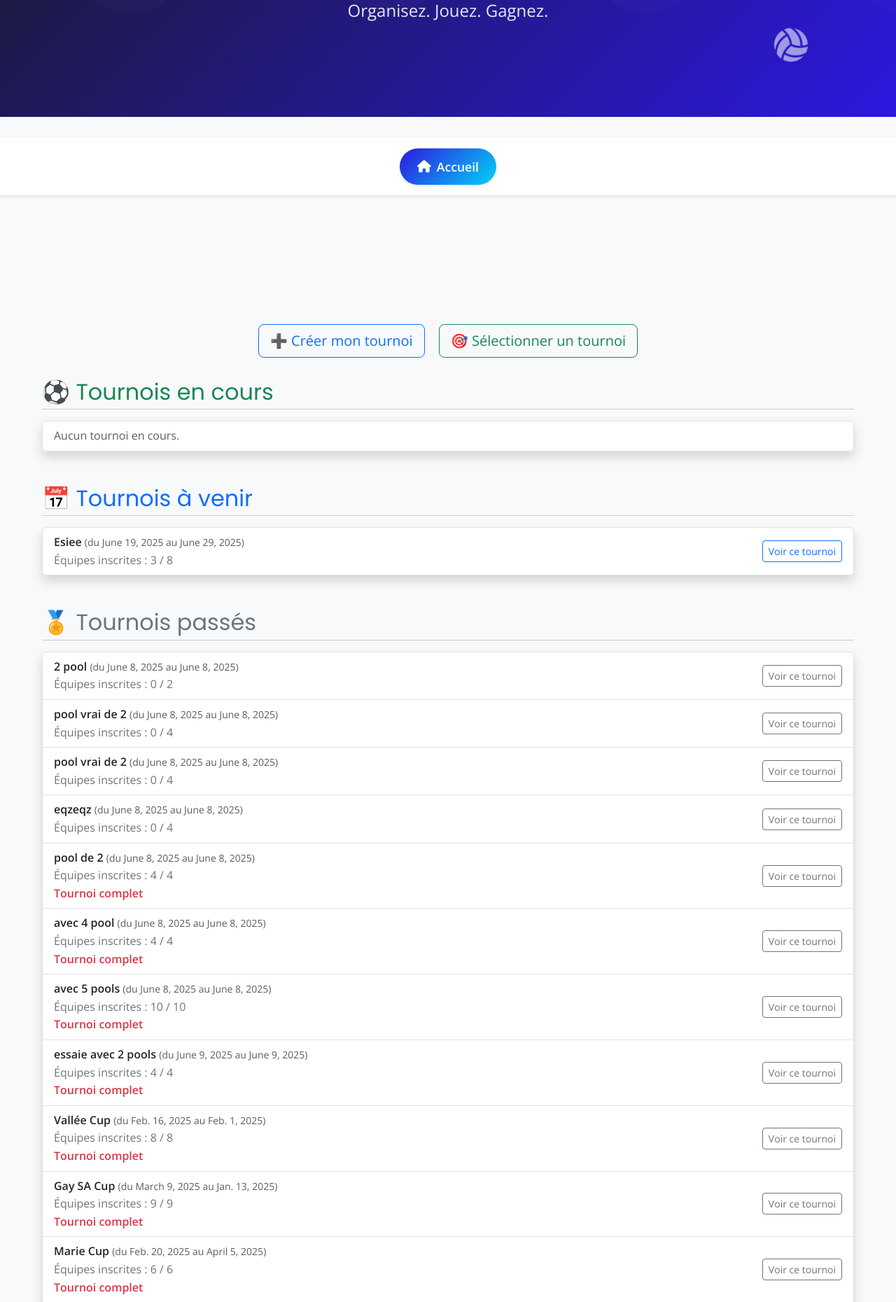
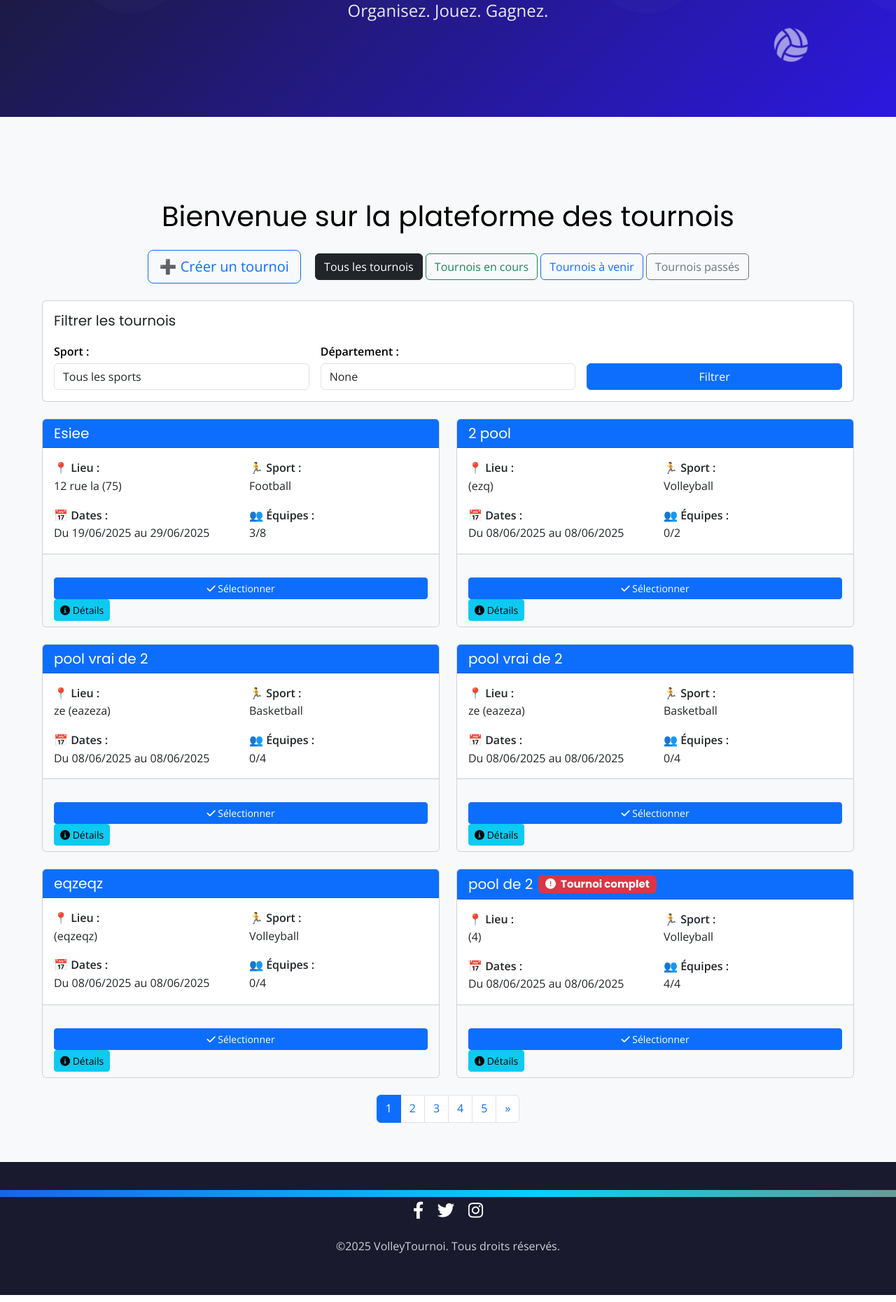
Before and after one commit to LouisAyzac/TournamentMaker, a Django app: page /TournamentMaker/ in a window 1280 px wide. Shown: the part 203-2063 px from the top of the page at 70% size. Run offline with Django 5.2, Linux system fonts and the light colour scheme; data comes from the database, SQL or seed files in the repository; both versions use the stored data as it was after the commit.

Commit message:
page home fusioner avec page select_tournament

```diff
--- a/TournoiApp/TournamentMaker/templates/base_generic.html
+++ b/TournoiApp/TournamentMaker/templates/base_generic.html
@@ -42,7 +42,8 @@
     </header>
 
     <!-- Navigation -->
-    <nav class="nav-buttons-container">
+{% if not hide_navbar %}
+<nav class="nav-buttons-container">
     <div class="nav-buttons">
         <a href="{% url 'home' %}" class="nav-button">
             <i class="fas fa-home"></i> Accueil
@@ -63,15 +64,15 @@
             </a>
             <a href="{% url 'signup' %}" class="nav-button">
                 <i class="fas fa-file-alt"></i> Inscription
+            </a>
+            <a href="{% url 'matchs' %}" class="nav-button">
+                <i class="fas fa-clock"></i> Matchs
+            </a>
+        {% endif %}
+    </div>
+</nav>
+{% endif %}
 
-            </a>
-
-            <a href="{% url 'matchs' %}" class="nav-button">
-            <i class="fas fa-clock"></i> Matchs
-</a>
-
-
-        {% endif %}
     </div>
 </nav>
 
--- a/TournoiApp/TournamentMaker/templates/home.html
+++ b/TournoiApp/TournamentMaker/templates/home.html
@@ -1,4 +1,4 @@
-{% extends "base_generic.html" %}
+{% extends 'base_generic.html' %}
 
 {% block title %}
   <title>Accueil - Tournois</title>
@@ -7,87 +7,124 @@
 {% block content %}
 <div class="container mt-5">
 
-    <h1 class="text-center mb-5">Bienvenue sur la plateforme des tournois</h1>
+  <h1 class="text-center mb-4" style="color: black;">Bienvenue sur la plateforme des tournois</h1>
 
-    <!-- BOUTONS Créer un tournoi + Sélectionner un tournoi -->
+  <!-- BOUTONS de filtre par catégorie -->
   <div class="text-center mb-4">
     <a href="{% url 'create_tournament' %}" class="btn btn-lg btn-outline-primary me-3">
-            ➕ Créer mon tournoi
+        ➕ Créer un tournoi
     </a>
-        <a href="{% url 'select_tournament' %}" class="btn btn-lg btn-outline-success">
-            🎯 Sélectionner un tournoi
+
+    <a href="?category=all" class="btn btn-outline-dark {% if category == 'all' %}active{% endif %}">Tous les tournois</a>
+    <a href="?category=ongoing" class="btn btn-outline-success {% if category == 'ongoing' %}active{% endif %}">Tournois en cours</a>
+    <a href="?category=upcoming" class="btn btn-outline-primary {% if category == 'upcoming' %}active{% endif %}">Tournois à venir</a>
+    <a href="?category=past" class="btn btn-outline-secondary {% if category == 'past' %}active{% endif %}">Tournois passés</a>
+</div>
+
+  <!-- FORMULAIRE de filtre sport + département -->
+  <div class="card mb-4">
+    <div class="card-body">
+      <h5 class="card-title">Filtrer les tournois</h5>
+      <form method="get" class="form-inline row g-3">
+        <input type="hidden" name="category" value="{{ category }}">
+        <div class="col-md-4">
+          <label for="sport">Sport :</label>
+          <select name="sport" id="sport" class="form-control">
+            <option value="">Tous les sports</option>
+            {% for sport in sports %}
+              <option value="{{ sport.0 }}" {% if selected_sport == sport.0 %}selected{% endif %}>{{ sport.1 }}</option>
+            {% endfor %}
+          </select>
+        </div>
+        <div class="col-md-4">
+          <label for="department">Département :</label>
+          <input type="text" name="department" id="department" class="form-control" placeholder="Numéro de département" value="{{ selected_department }}">
+        </div>
+        <div class="col-md-4 align-self-end">
+          <button type="submit" class="btn btn-primary">Filtrer</button>
+        </div>
+      </form>
+    </div>
+  </div>
+
+  <!-- TOURNOIS affichés en cartes -->
+  <div class="row">
+    {% for tournoi in tournois %}
+    <div class="col-md-6 mb-4">
+      <div class="card h-100">
+        <div class="card-header bg-primary text-white">
+          <h5 class="card-title mb-0 d-flex align-items-center">
+            {{ tournoi.name }}
+            {% if tournoi.teams.count >= tournoi.max_teams %}
+            <div class="badge bg-danger ms-2">
+              <i class="fas fa-exclamation-circle me-1"></i> Tournoi complet
+            </div>
+            {% endif %}
+          </h5>
+        </div>
+        <div class="card-body">
+          <div class="row">
+            <div class="col-md-6">
+              <p class="card-text"><strong>📍 Lieu :</strong><br>{{ tournoi.address }} ({{ tournoi.department }})</p>
+              <p class="card-text"><strong>📅 Dates :</strong><br>Du {{ tournoi.start_date|date:"d/m/Y" }} au {{ tournoi.end_date|date:"d/m/Y" }}</p>
+            </div>
+            <div class="col-md-6">
+              <p class="card-text"><strong>🏃 Sport :</strong><br>{{ tournoi.get_sport_display }}</p>
+              <p class="card-text"><strong>👥 Équipes :</strong><br>{{ tournoi.teams.count }}/{{ tournoi.max_teams }}</p>
+            </div>
+          </div>
+        </div>
+        <div class="card-footer bg-light">
+          <form method="POST" action="{% url 'home' %}" class="d-inline">
+            {% csrf_token %}
+            <input type="hidden" name="tournament_id" value="{{ tournoi.id }}">
+            <button type="submit" class="btn btn-primary btn-sm me-2">
+              <i class="fas fa-check"></i> Sélectionner
+            </button>
+          </form>
+          <a href="{% url 'tournament_detail' tournoi.id %}" class="btn btn-info btn-sm me-2">
+            <i class="fas fa-info-circle"></i> Détails
           </a>
-    </div>
-    <!-- Tournois en cours -->
-     <h2 class="text-success mb-3">⚽ Tournois en cours</h2>
-    <ul class="list-group mb-5 shadow">
-        {% for tournoi in tournois_en_cours %}
-            <li class="list-group-item d-flex justify-content-between align-items-center">
-                <div>
-                    <strong>{{ tournoi.name }}</strong>
-                    <small class="text-muted">(du {{ tournoi.start_date }} au {{ tournoi.end_date }})</small><br>
-                    <span class="text-secondary">
-                        Équipes inscrites : {{ tournoi.teams.count }} / {{ tournoi.max_teams }}
-                    </span>
-                    {% if tournoi.teams.count >= tournoi.max_teams %}
-                        <div class="text-danger"><strong>Tournoi complet</strong></div>
+          {% if request.user.is_staff %}
+          <a href="{% url 'edit_tournament' tournoi.id %}" class="btn btn-warning btn-sm">
+            <i class="fas fa-edit"></i> Modifier
+          </a>
           {% endif %}
         </div>
-                <a href="{% url 'select_tournament' %}?tournament_id={{ tournoi.id }}" class="btn btn-outline-success btn-sm">
-                    Voir ce tournoi
-                </a>
+      </div>
+    </div>
+    {% empty %}
+    <div class="col-12">
+      <div class="alert alert-info">Aucun tournoi trouvé pour ce filtre.</div>
+      </div>
+    </div>
+    {% endfor %}
+  </div>
+
+  <!-- PAGINATION -->
+  {% if is_paginated %}
+  <nav aria-label="Pagination">
+    <ul class="pagination justify-content-center">
+      {% if page_obj.has_previous %}
+      <li class="page-item">
+        <a class="page-link" href="?page={{ page_obj.previous_page_number }}&category={{ category }}{% if selected_sport %}&sport={{ selected_sport }}{% endif %}{% if selected_department %}&department={{ selected_department }}{% endif %}">&laquo;</a>
       </li>
-        {% empty %}
-            <li class="list-group-item text-muted">Aucun tournoi en cours.</li>
+      {% endif %}
+
+      {% for num in page_obj.paginator.page_range %}
+      <li class="page-item {% if num == page_obj.number %}active{% endif %}">
+        <a class="page-link" href="?page={{ num }}&category={{ category }}{% if selected_sport %}&sport={{ selected_sport }}{% endif %}{% if selected_department %}&department={{ selected_department }}{% endif %}">{{ num }}</a>
+      </li>
       {% endfor %}
+
+      {% if page_obj.has_next %}
+      <li class="page-item">
+        <a class="page-link" href="?page={{ page_obj.next_page_number }}&category={{ category }}{% if selected_sport %}&sport={{ selected_sport }}{% endif %}{% if selected_department %}&department={{ selected_department }}{% endif %}">&raquo;</a>
+      </li>
+      {% endif %}
     </ul>
+  </nav>
+  {% endif %}
 
-    <!-- Tournois à venir -->
-    <h2 class="text-primary mb-3">📅 Tournois à venir</h2>
-    <ul class="list-group mb-5 shadow">
-        {% for tournoi in tournois_a_venir %}
-            <li class="list-group-item d-flex justify-content-between align-items-center">
-                <div>
-                    <strong>{{ tournoi.name }}</strong>
-                    <small class="text-muted">(du {{ tournoi.start_date }} au {{ tournoi.end_date }})</small><br>
-                    <span class="text-secondary">
-                        Équipes inscrites : {{ tournoi.teams.count }} / {{ tournoi.max_teams }}
-                    </span>
-                    {% if tournoi.teams.count >= tournoi.max_teams %}
-                        <div class="text-danger"><strong>Tournoi complet</strong></div>
-                    {% endif %}
-                </div>
-                <a href="{% url 'select_tournament' %}?tournament_id={{ tournoi.id }}" class="btn btn-outline-primary btn-sm">
-                    Voir ce tournoi
-                </a>
-            </li>
-        {% empty %}
-            <li class="list-group-item text-muted">Aucun tournoi à venir.</li>
-        {% endfor %}
-    </ul>
-
-    <!-- Tournois passés -->
-     <h2 class="text-secondary mb-3">🏅 Tournois passés</h2>
-    <ul class="list-group mb-5 shadow">
-        {% for tournoi in tournois_passes %}
-            <li class="list-group-item d-flex justify-content-between align-items-center">
-                <div>
-                    <strong>{{ tournoi.name }}</strong>
-                    <small class="text-muted">(du {{ tournoi.start_date }} au {{ tournoi.end_date }})</small><br>
-                    <span class="text-secondary">
-                        Équipes inscrites : {{ tournoi.teams.count }} / {{ tournoi.max_teams }}
-                    </span>
-                    {% if tournoi.teams.count >= tournoi.max_teams %}
-                        <div class="text-danger"><strong>Tournoi complet</strong></div>
-                    {% endif %}
-                </div>
-                <a href="{% url 'select_tournament' %}?tournament_id={{ tournoi.id }}" class="btn btn-outline-secondary btn-sm">
-                    Voir ce tournoi
-                </a>
-            </li>
-        {% empty %}
-            <li class="list-group-item text-muted">Aucun tournoi passé.</li>
-        {% endfor %}
-    </ul>
 </div>
 {% endblock %}
--- a/TournoiApp/TournamentMaker/templates/tournament_detail.html
+++ b/TournoiApp/TournamentMaker/templates/tournament_detail.html
@@ -37,7 +37,7 @@
     </div>
 
     <div class="card-footer bg-light text-end py-3 px-4">
-      <a href="{% url 'select_tournament' %}" class="btn btn-outline-primary">
+      <a href="{% url 'home' %}" class="btn btn-outline-primary">
         <i class="fas fa-arrow-left me-1"></i> Retour aux tournois
       </a>
     </div>
--- a/TournoiApp/TournamentMaker/urls.py
+++ b/TournoiApp/TournamentMaker/urls.py
@@ -14,12 +14,13 @@
     path('teams/', views.teams, name='teams'),
     path('scores/', views.scores, name='scores'),
 
+
     path('players/<int:pk>/', views.player_detail, name='player_detail'),
     path('teams/<int:pk>/', views.team_detail, name='team_detail'),
     path('pools/', views.pool_list, name='pool_list'),
     path('pools/<int:pk>/', views.pool_detail, name='pool_detail'),
     path('rankings/', views.rankings_list, name='rankings_list'),
-    path('select_tournament/', views.select_tournament, name='select_tournament'),
+
     path('dashboard/', views.dashboard, name='dashboard'),
     path('signup/', views.signup, name='signup'),
     path('signup/success/', views.signup_success, name='signup_success'),
--- a/TournoiApp/TournamentMaker/views.py
+++ b/TournoiApp/TournamentMaker/views.py
@@ -15,25 +15,72 @@
 }
 
 # === Page d'accueil et généralités ===
+from django.shortcuts import render, redirect, get_object_or_404
 from django.utils.timezone import now
+from django.core.paginator import Paginator
 from .models import Tournament
 
 def home(request):
-    request.session.flush()
+    # Gestion sélection tournoi → stocker en session
+    if 'tournament_id' in request.GET:
+        selected_id = request.GET.get('tournament_id')
+        tournoi = get_object_or_404(Tournament, id=selected_id)
+        request.session['selected_tournament_id'] = tournoi.id
+        request.session['selected_tournament_name'] = tournoi.name
+        return redirect('dashboard')
 
+    if request.method == 'POST':
+        selected_id = request.POST.get('tournament_id')
+        if selected_id:
+            tournoi = get_object_or_404(Tournament, id=selected_id)
+            request.session['selected_tournament_id'] = tournoi.id
+            request.session['selected_tournament_name'] = tournoi.name
+            return redirect('dashboard')
+
+    # Gestion affichage
     today = now().date()
+    category = request.GET.get('category', 'all')
 
-    tournois_passes = Tournament.objects.filter(end_date__lt=today)
-    tournois_en_cours = Tournament.objects.filter(start_date__lte=today, end_date__gte=today)
-    tournois_a_venir = Tournament.objects.filter(start_date__gt=today)
+    if category == 'ongoing':
+        tournois = Tournament.objects.filter(start_date__lte=today, end_date__gte=today)
+    elif category == 'upcoming':
+        tournois = Tournament.objects.filter(start_date__gt=today)
+    elif category == 'past':
+        tournois = Tournament.objects.filter(end_date__lt=today)
+    elif category == 'all':  # 🆕 ici → pour afficher tous les tournois
+        tournois = Tournament.objects.all()
+    else:
+        tournois = Tournament.objects.all()
 
+    # Filtres sport + département
+    sports = Tournament.SPORT_CHOICES
+    selected_sport = request.GET.get('sport')
+    selected_department = request.GET.get('department')
+
+    if selected_sport:
+        tournois = tournois.filter(sport=selected_sport)
+    if selected_department:
+        tournois = tournois.filter(department__icontains=selected_department)
+
+    # Pagination
+    paginator = Paginator(tournois, 6)  # 6 tournois par page
+    page_number = request.GET.get('page')
+    page_obj = paginator.get_page(page_number)
+
+    # Context
     context = {
-        'tournois_passes': tournois_passes,
-        'tournois_en_cours': tournois_en_cours,
-        'tournois_a_venir': tournois_a_venir,
+        'tournois': page_obj,  # paginé
+        'page_obj': page_obj,
+        'is_paginated': page_obj.has_other_pages(),
+        'category': category,
+        'sports': sports,
+        'selected_sport': selected_sport,
+        'selected_department': selected_department,
+        'hide_navbar': True,
     }
 
     return render(request, 'home.html', context)
+
 
 def index(request):
     num_Player = Player.objects.count()
@@ -246,7 +293,7 @@
 # === Sélection du tournoi ===
 from django.shortcuts import render, redirect, get_object_or_404
 
-def select_tournament(request):
+'''def select_tournament(request):
     # Si on a cliqué sur un lien avec ?tournament_id=XX
     if 'tournament_id' in request.GET:
         selected_id = request.GET.get('tournament_id')
@@ -267,7 +314,7 @@
     # Sinon afficher le formulaire
     tournois = Tournament.objects.all()
     return render(request, 'select_tournament.html', {'tournois': tournois})
-
+'''
 from django.contrib.auth.decorators import login_required
 from django.db.models import Q
 from django.shortcuts import render, redirect
@@ -777,3 +824,8 @@
     model = Tournament
     template_name = 'tournament_detail.html'
     context_object_name = 'tournoi'
+
+    def get_context_data(self, **kwargs):
+        context = super().get_context_data(**kwargs)
+        context['hide_navbar'] = True  # ✅ cacher la navbar sur cette page
+        return context
```
Also changed, not shown: TournoiApp/db.sqlite3. Lines whose indentation alone changed are shown as unchanged.
